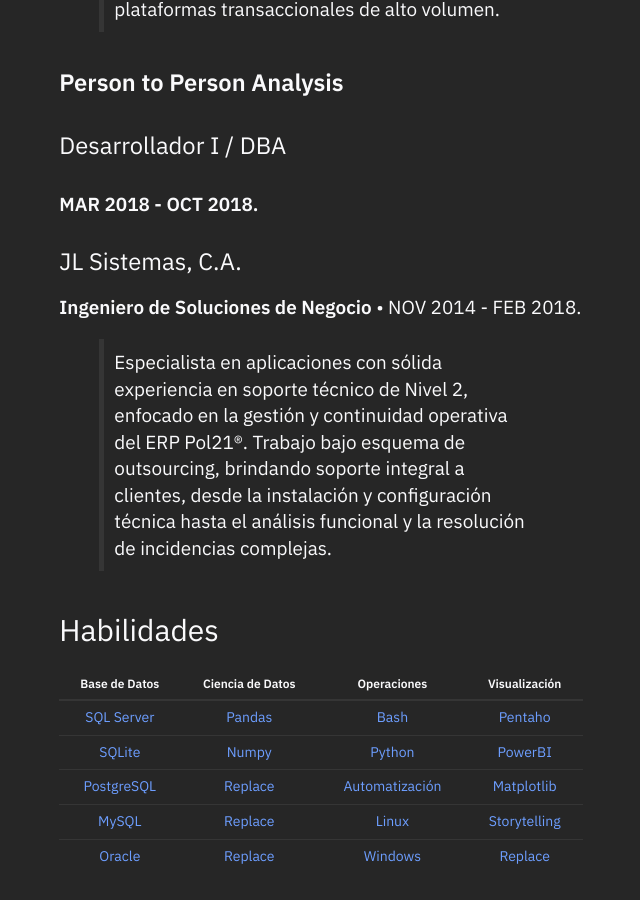
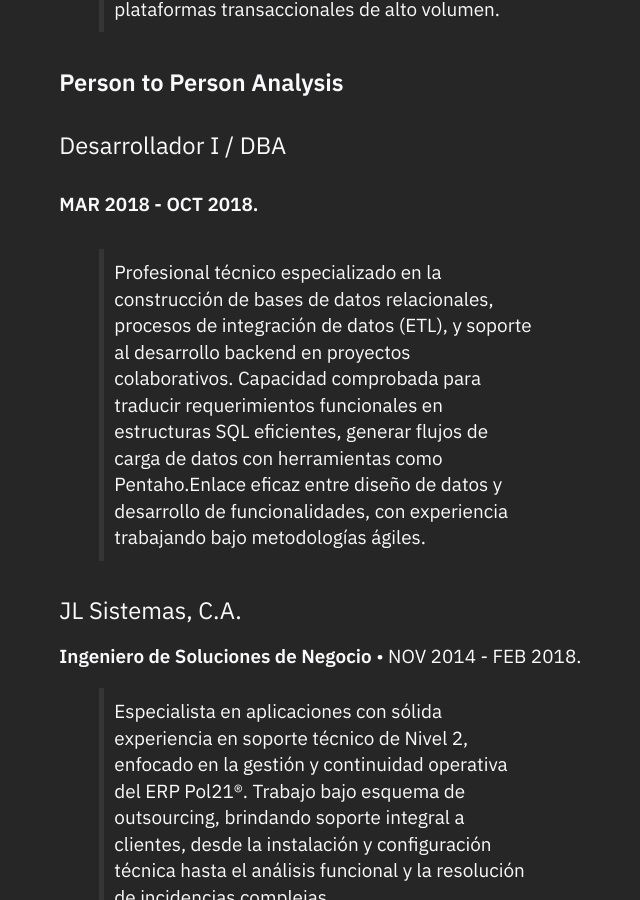
Before and after one commit to batistayureiba/batistayureiba.github.io, a Jekyll site: the page built from _posts/2025-05-24-about.md, in a window 1280 px wide and 900 px high, scrolled down 1400 px. Shown: the whole window, without its empty margins (319-959 px from the left). Built offline with Jekyll 4.4.1, drawn with Linux system fonts in a browser that asks for light colours.

Commit message:
Update 2025-05-24-about.md

```diff
--- a/_posts/2025-05-24-about.md
+++ b/_posts/2025-05-24-about.md
@@ -22,6 +22,7 @@
 #### Person to Person Analysis
 ##### Desarrollador I / DBA
 ###### MAR 2018 - OCT 2018.
+>Profesional técnico especializado en la construcción de bases de datos relacionales, procesos de integración de datos (ETL), y soporte al desarrollo backend en proyectos colaborativos. Capacidad comprobada para traducir requerimientos funcionales en estructuras SQL eficientes, generar flujos de carga de datos con herramientas como Pentaho.Enlace eficaz entre diseño de datos y desarrollo de funcionalidades, con experiencia trabajando bajo metodologías ágiles.
 
 ##### JL Sistemas, C.A.
 **Ingeniero de Soluciones de Negocio** • NOV 2014 - FEB 2018.
```
